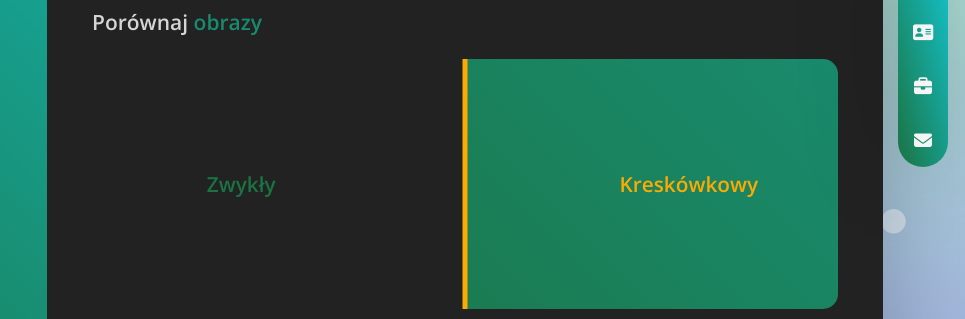
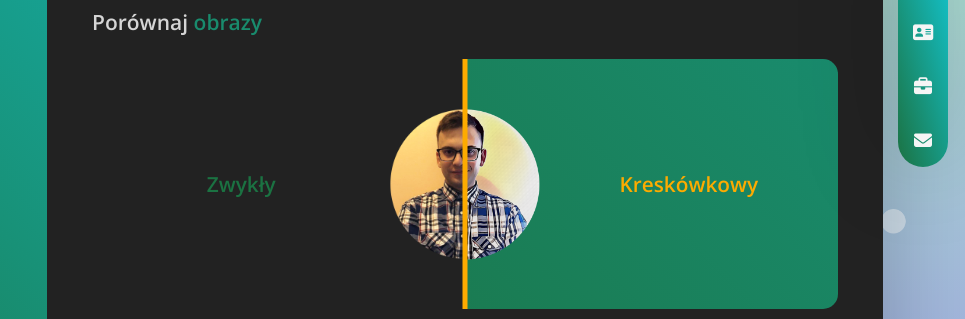
Before and after one commit to ruslan-horyn/new_CV_Portfolio, a website: page index.html in a window 1280 px wide. Shown: the part 183-502 px from the top of the page, 315-1280 px from the left. Drawn offline with nearby package versions, Linux system fonts and the light colour scheme; some packages are replaced by stand-ins of ours; the site is published under a folder, as on GitHub Pages, so addresses that start at the root find nothing.

Commit message:
fix src img

```diff
--- a/index.html
+++ b/index.html
@@ -413,7 +413,7 @@
                </div>
 
                <div class="layer__img layer__img-top">
-                  <img src="/img/Ruslan Horyn.jpg" alt="">
+                  <img src="img/Ruslan Horyn.jpg" alt="">
                </div>
 
             </div>
@@ -428,7 +428,7 @@
                   <h5>Kreskówkowy</h5>
                </div>
                <div class="layer__img layer__img-top"></div>
-               <img src="/img/my-cartoon-avatar.png" alt="">
+               <img src="img/my-cartoon-avatar.png" alt="">
 
             </div>
 
```
